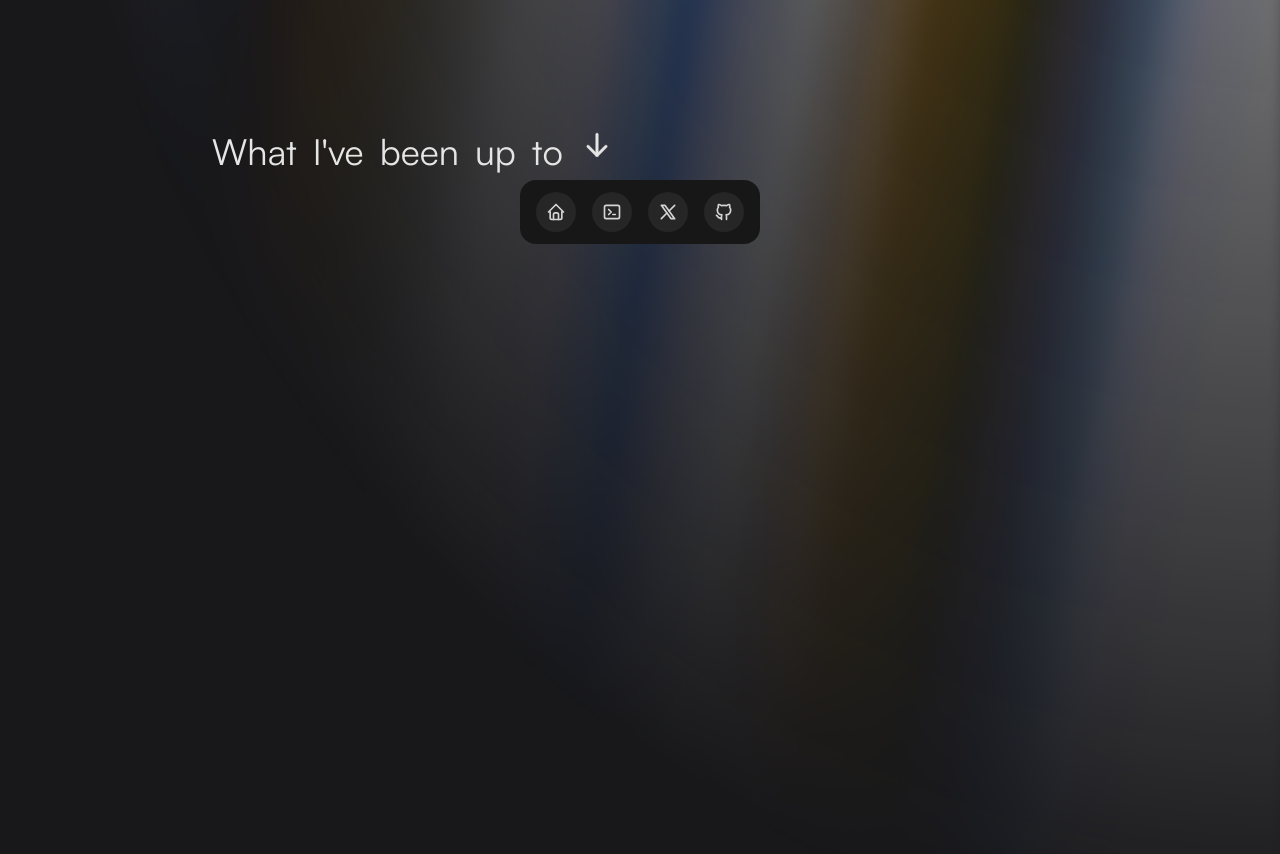
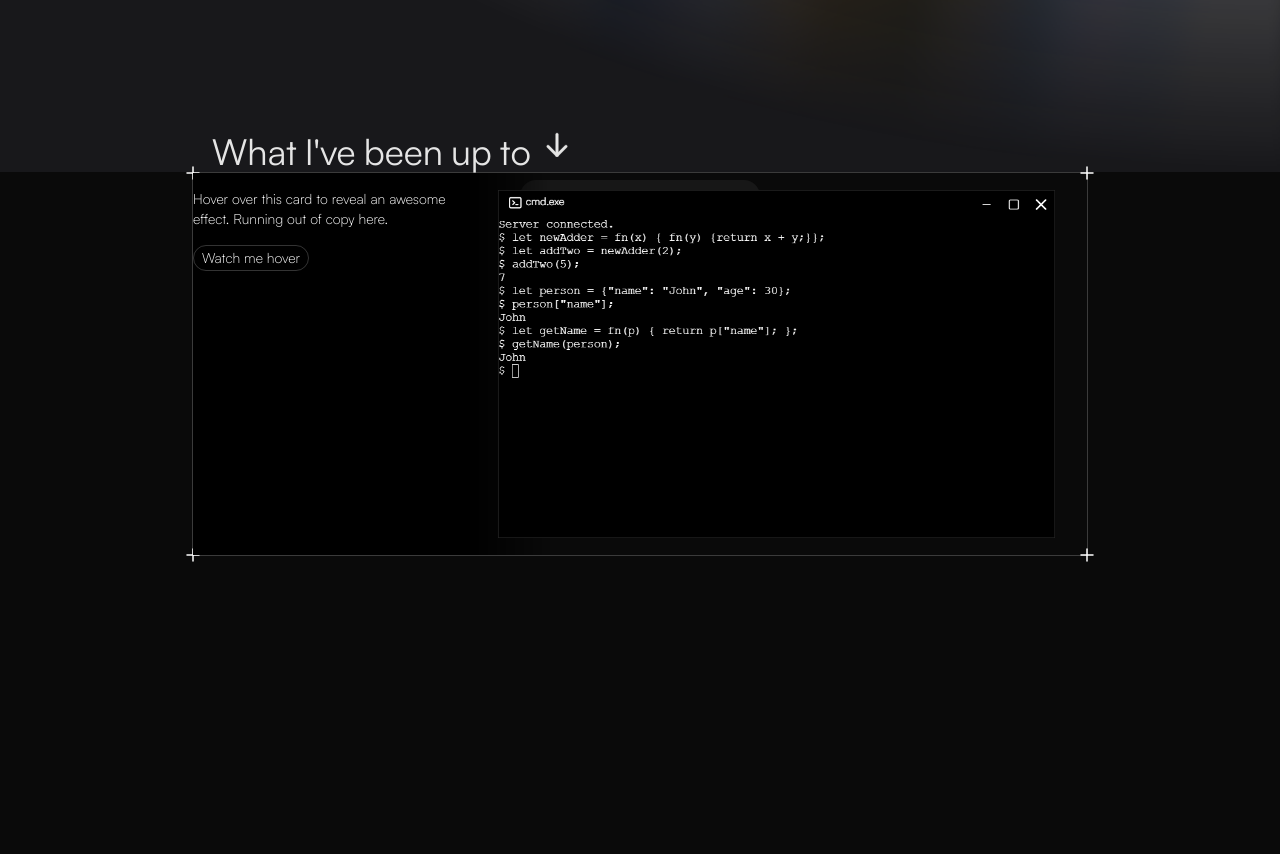
Before and after one commit to MahmoudHilani/portfolio, a Next.js app: page / in a window 1280 px wide. Shown: the part 540-1394 px from the top of the page. Built offline with nearby package versions, Linux system fonts and the light colour scheme.

Commit message:
feat: terminal card

```diff
--- a/src/app/interpreter/page.tsx
+++ b/src/app/interpreter/page.tsx
@@ -10,7 +10,7 @@ const Terminal = dynamic(
 
 export default function InterpreterPage() {
   return (
-    <div className="p-16">
+    <div className="h-screen p-16 bg-background">
       <div className="flex justify-center items-center gap-8">
         <div className={cn("w-[200px] lg:w-[735px]")}>
           <Terminal />
--- a/src/app/page.tsx
+++ b/src/app/page.tsx
@@ -4,6 +4,8 @@ import { AuroraBackground } from "@/components/ui/aurora-background";
 import { motion } from "motion/react";
 import Image from "next/image";
 import { IconArrowDown } from "@tabler/icons-react";
+import { Card } from "@/components/ui/card";
+import { TerminalCard } from "@/components/terminal-card";
 
 export default function Home() {
   return (
@@ -67,7 +69,6 @@ export default function Home() {
                   delay: index * 0.1 + 2,
                   ease: "easeInOut",
                 }}
-                className="mr-2 inline-block"
               >
                 {word}
               </motion.span>
@@ -81,13 +82,14 @@ export default function Home() {
                 ease: "easeInOut",
               }}
             >
-
-            <IconArrowDown size={36} className="animate-bounce" />
+              <IconArrowDown size={36} className="animate-bounce" />
             </motion.div>
           </div>
         </div>
-        <div className="h-[800px]"></div>
       </AuroraBackground>
+      <div className="h-[800px] ">
+        <TerminalCard />
+      </div>
     </div>
   );
 }
--- /dev/null
+++ b/src/components/terminal-card.tsx
@@ -0,0 +1,15 @@
+import React from "react";
+import { EvervaultCard, Icon } from "./ui/evervault-card";
+
+export function TerminalCard() {
+  return (
+    <div className="border border-black/[0.2] dark:border-white/[0.2] flex items-start aspect-auto w-4xl h-96 mx-auto relative ">
+      <Icon className="absolute h-6 w-6 -top-3 -left-3 dark:text-white text-black" />
+      <Icon className="absolute h-6 w-6 -bottom-3 -left-3 dark:text-white text-black" />
+      <Icon className="absolute h-6 w-6 -top-3 -right-3 dark:text-white text-black" />
+      <Icon className="absolute h-6 w-6 -bottom-3 -right-3 dark:text-white text-black" />
+
+      <EvervaultCard />
+    </div>
+  );
+}
--- /dev/null
+++ b/src/components/ui/evervault-card.tsx
@@ -0,0 +1,117 @@
+"use client";
+import { useMotionValue } from "motion/react";
+import React, { useState, useEffect } from "react";
+import { useMotionTemplate, motion } from "motion/react";
+import { cn } from "@/lib/utils";
+import Image from "next/image";
+
+export const EvervaultCard = ({ className }: { className?: string }) => {
+  let mouseX = useMotionValue(0);
+  let mouseY = useMotionValue(0);
+
+  const [randomString, setRandomString] = useState("");
+
+  useEffect(() => {
+    let str = generateRandomString(2500);
+    setRandomString(str);
+  }, []);
+
+  function onMouseMove({ currentTarget, clientX, clientY }: any) {
+    let { left, top } = currentTarget.getBoundingClientRect();
+    mouseX.set(clientX - left);
+    mouseY.set(clientY - top);
+
+    const str = generateRandomString(2500);
+    setRandomString(str);
+  }
+
+  return (
+    <div
+      className={cn(
+        " flex items-center justify-center w-full h-full relative",
+        className
+      )}
+    >
+        <div className="absolute w-full h-full bg-gradient-to-r from-black from-30% to-transparent to-40% z-10"></div>
+      <div
+        onMouseMove={onMouseMove}
+        className="group/card w-full relative overflow-hidden flex items-center justify-center h-full"
+      >
+        <div className="h-full flex flex-col z-50">
+          <h2 className="dark:text-white text-black mt-4 text-sm font-light">
+            Hover over this card to reveal an awesome effect. Running out of
+            copy here.
+          </h2>
+          <p className="text-sm w-fit border font-light dark:border-white/[0.2] border-black/[0.2] rounded-full mt-4 text-black dark:text-white px-2 py-0.5">
+            Watch me hover
+          </p>
+        </div>
+
+        <CardPattern
+          mouseX={mouseX}
+          mouseY={mouseY}
+          randomString={randomString}
+        />
+        <div className="relative z-10 flex items-center justify-center p-8">
+          {/* 5:8 ratio */}
+          <Image
+            src="/Terminal.png"
+            alt="Showcase of the terminal window"
+            height={575}
+            width={920}
+            className=""
+          />
+        </div>
+      </div>
+    </div>
+  );
+};
+
+export function CardPattern({ mouseX, mouseY, randomString }: any) {
+  let maskImage = useMotionTemplate`radial-gradient(250px at ${mouseX}px ${mouseY}px, white, transparent)`;
+  let style = { maskImage, WebkitMaskImage: maskImage };
+
+  return (
+    <div className="pointer-events-none">
+      <div className="absolute inset-0  [mask-image:linear-gradient(white,transparent)] "></div>
+      <motion.div
+        className="absolute inset-0 bg-gradient-to-r from-green-500 to-blue-700 opacity-0  group-hover/card:opacity-100 backdrop-blur-xl transition duration-500"
+        style={style}
+      />
+      <motion.div
+        className="absolute inset-0 opacity-0 mix-blend-overlay  group-hover/card:opacity-100"
+        style={style}
+      >
+        <p className="absolute ml-64 inset-x-0 text-xs h-full break-words whitespace-pre-wrap text-white font-mono font-bold transition duration-500">
+          {randomString}
+        </p>
+      </motion.div>
+    </div>
+  );
+}
+
+const characters =
+  "ABCDEFGHIJKLMNOPQRSTUVWXYZabcdefghijklmnopqrstuvwxyz0123456789";
+export const generateRandomString = (length: number) => {
+  let result = "";
+  for (let i = 0; i < length; i++) {
+    result += characters.charAt(Math.floor(Math.random() * characters.length));
+  }
+  return result;
+};
+
+export const Icon = ({ className, ...rest }: any) => {
+  return (
+    <svg
+      xmlns="http://www.w3.org/2000/svg"
+      fill="none"
+      viewBox="0 0 24 24"
+      strokeWidth="1.5"
+      stroke="currentColor"
+      className={className}
+      {...rest}
+    >
+      <path strokeLinecap="round" strokeLinejoin="round" d="M12 6v12m6-6H6" />
+    </svg>
+  );
+};
```
Also changed, not shown: public/Terminal.png (added).
